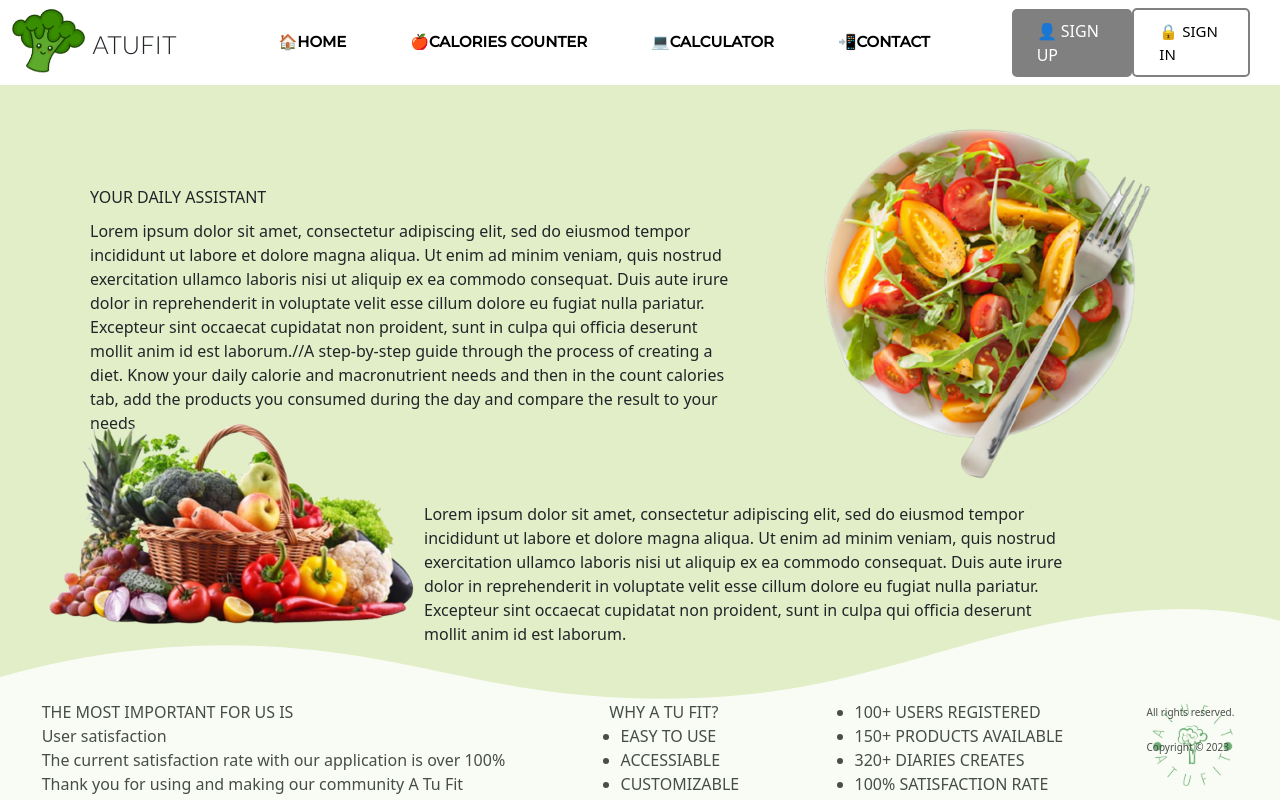
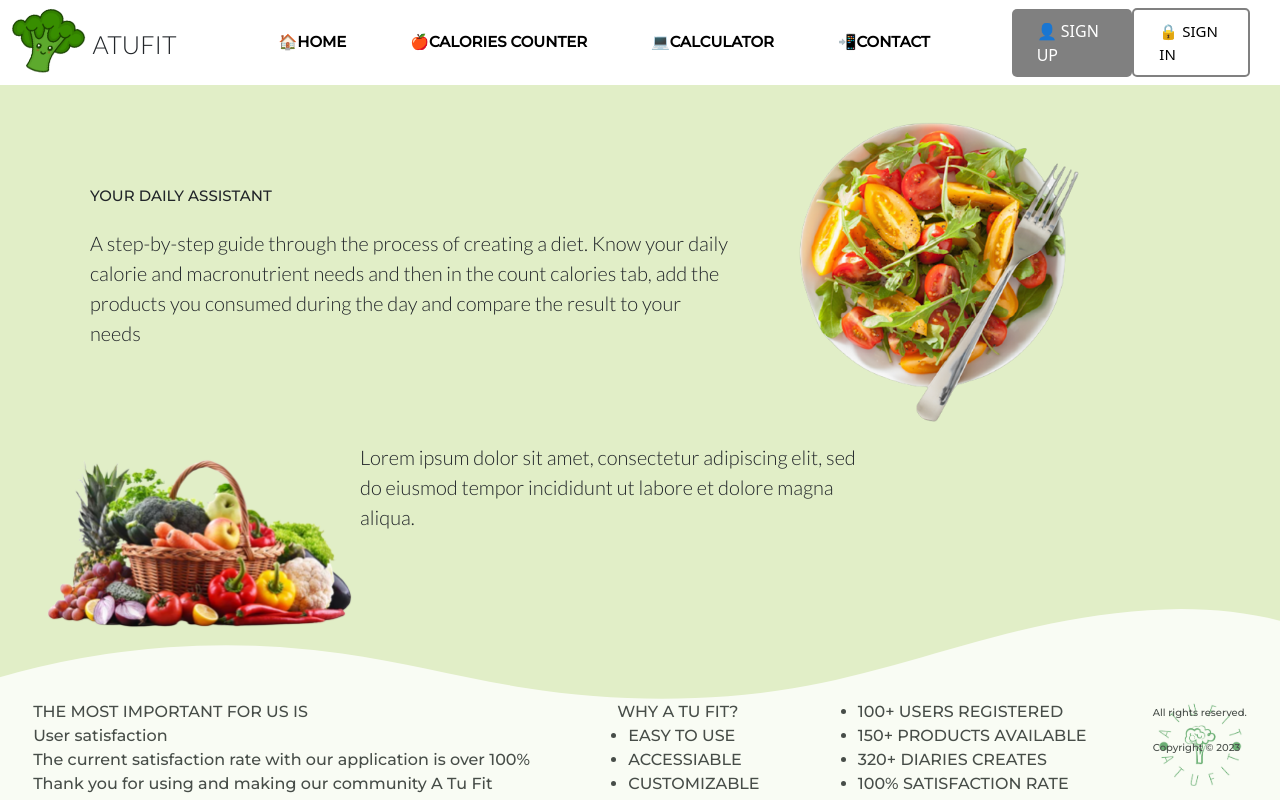
Before and after one commit to PatrycjaBochnak/ATuFit, a React (Create React App) app: page / in a window 1280 px wide. Built offline with nearby package versions, Linux system fonts and the light colour scheme.

Commit message:
creating style

```diff
--- a/package.json
+++ b/package.json
@@ -3,10 +3,14 @@
   "version": "0.1.0",
   "private": true,
   "dependencies": {
+    "@emotion/react": "^11.10.6",
+    "@emotion/styled": "^11.10.6",
     "@fortawesome/fontawesome-svg-core": "^6.4.0",
     "@fortawesome/free-regular-svg-icons": "^6.4.0",
     "@fortawesome/free-solid-svg-icons": "^6.4.0",
     "@fortawesome/react-fontawesome": "^0.2.0",
+    "@mui/material": "^5.12.0",
+    "@mui/styled-engine-sc": "^5.12.0",
     "@testing-library/jest-dom": "^5.16.5",
     "@testing-library/react": "^13.4.0",
     "@testing-library/user-event": "^13.5.0",
@@ -25,6 +29,7 @@
     "react-scripts": "5.0.1",
     "react-slick": "^0.29.0",
     "sass": "^1.60.0",
+    "styled-components": "^5.3.9",
     "web-vitals": "^2.1.4"
   },
   "scripts": {
--- a/src/components/calendar.js
+++ b/src/components/calendar.js
@@ -1,5 +1,5 @@
 import ListResult from "./listResult";
-import React from "react";
+import React, { useState } from "react";
 import Footer from "./footer";
 import Calendar from "react-calendar";
 
@@ -46,7 +46,7 @@ class CarouselDay extends React.Component {
   render() {
     return (
       <>
-          <div className="calendarCalories">
+           <div className="calendarCalories">
           <Calendar className="calendar" onChange={this.calendarValueOnChange} value={this.state.calendarValue} />
             <h3 className="calendarDay">Day: {this.state.calendarValue}</h3>
             <hr className="separator" />
--- a/src/components/contact.js
+++ b/src/components/contact.js
@@ -1,6 +1,7 @@
-import { Button, Container } from "react-bootstrap";
+import { Container } from "react-bootstrap";
 import React, { useState } from "react"
 import Footer from "./footer"
+import { Button } from "@mui/material"
 
 function Contact() {
     const [inputValue, setInputValue] = useState('');
@@ -22,18 +23,18 @@ function Contact() {
       {" "}
       <Container fluid className="cont">
         <div className="contactButtons">
-          <a className="CvButton" href="/" target="_blank">
-            <Button>CV</Button>
+          <a className="CvButton">
+            <Button variant="outlined" disabled>CV</Button>
           </a>
           <a className="LiButton"
             href="https://www.linkedin.com/in/patrycja-bochnak-779a931a7/"
             target="_blank"
           >
-            <Button>LinkedIn</Button>
+            <Button variant="outlined">LinkedIn</Button>
           </a>
           <a className="GhButton"
             href="https://github.com/PatrycjaBochnak" target="_blank">
-            <Button>GitHub</Button>
+           <Button variant="outlined">GitHub</Button>
           </a>
         </div>
       </Container>
--- a/src/components/homePage.js
+++ b/src/components/homePage.js
@@ -14,7 +14,7 @@ function HomePage() {
           </div>
           <div className="heading2">
             <span>
-            Lorem ipsum dolor sit amet, consectetur adipiscing elit, sed do eiusmod tempor incididunt ut labore et dolore magna aliqua. Ut enim ad minim veniam, quis nostrud exercitation ullamco laboris nisi ut aliquip ex ea commodo consequat. Duis aute irure dolor in reprehenderit in voluptate velit esse cillum dolore eu fugiat nulla pariatur. Excepteur sint occaecat cupidatat non proident, sunt in culpa qui officia deserunt mollit anim id est laborum.//A step-by-step guide through the process of creating a diet. Know
+           A step-by-step guide through the process of creating a diet. Know
               your daily calorie and macronutrient needs and then in the count
               calories tab, add the products you consumed during the day and
               compare the result to your needs
@@ -24,7 +24,7 @@ function HomePage() {
         <div className="secondSlide">
           <img className="vegetables" src={vegetables} alt="vegetables" />
           <div className="heading3">
-            <span>Lorem ipsum dolor sit amet, consectetur adipiscing elit, sed do eiusmod tempor incididunt ut labore et dolore magna aliqua. Ut enim ad minim veniam, quis nostrud exercitation ullamco laboris nisi ut aliquip ex ea commodo consequat. Duis aute irure dolor in reprehenderit in voluptate velit esse cillum dolore eu fugiat nulla pariatur. Excepteur sint occaecat cupidatat non proident, sunt in culpa qui officia deserunt mollit anim id est laborum.</span>
+            <span>Lorem ipsum dolor sit amet, consectetur adipiscing elit, sed do eiusmod tempor incididunt ut labore et dolore magna aliqua.</span>
           </div>
         </div>
       </div>
--- a/src/styles/_app.scss
+++ b/src/styles/_app.scss
@@ -80,8 +80,9 @@ body, #root{
   flex-flow: column;
 }
 .footer {
+  font-family: montserrat;
   font-size: 20px;
-  position: fixed;
+  position: absolute;
   height: 100px;
   left: 0;
   bottom: 0;
@@ -92,6 +93,7 @@ body, #root{
   opacity: 0.8;
 }
 .secondFooter {
+  font-family: montserrat;
   display: flex;
   position: fixed;
   left: 0;
--- a/src/styles/_calculatorBMR.scss
+++ b/src/styles/_calculatorBMR.scss
@@ -1,4 +1,5 @@
 .calculatorText {
+    font-family: montserrat;
     padding: 20px;
     font-size: 20px;
 }
@@ -16,6 +17,7 @@
     font-size: 18px;
 }
 .resultBMR {
+    font-family: montserrat;
     font-size: 30px;
 }
 .workout {
@@ -32,5 +34,6 @@
     font-size: 20px;
 }
 .resultTDEE {
+    font-family: montserrat;
     font-size: 30px;
 }
--- a/src/styles/_caloriesCounter.scss
+++ b/src/styles/_caloriesCounter.scss
@@ -13,6 +13,10 @@
   flex: 1 1 auto;
   display: flex !important;
   justify-content: center !important;
+}
+.searchResults {
+  font-family: montserrat;
+  font-weight: 100;
 }
 .results {
   flex: 1 1 auto;
@@ -55,6 +59,8 @@
   background-color: #e1eec7;
 }
 .calendarDay {
+  margin: 15px 0 15px 0;
+  font-family: montserrat;
   display: flex;
   align-items: center;
   flex-flow: column;
@@ -64,24 +70,28 @@
   align-items: center;
 }
 .breakfastResults {
+  font-family: lato;
   padding: 10px;
   display: flex;
   flex-flow: column;
   align-items: center;
 }
 .secondBreakfastResults {
+  font-family: lato;
   padding: 10px;
   display: flex;
   flex-flow: column;
   align-items: center;
 }
 .dinnerResults {
+  font-family: lato;
   padding: 10px;
   display: flex;
   flex-flow: column;
   align-items: center;
 }
 .supperResults {
+  font-family: lato;
   padding: 10px;
   display: flex;
   flex-flow: column;
--- a/src/styles/_colors.scss
+++ /dev/null
@@ -1,5 +0,0 @@
-// $colors: (
-//     background: #e1eec7
-// )
-
-// .background {background-color: #e1eec7; flex: 1 1 auto}
--- a/src/styles/_contact.scss
+++ b/src/styles/_contact.scss
@@ -1,4 +1,5 @@
 .simpleTextAboutMe {
+  font-family: montserrat;
   padding: 20px;
   display: flex;
   justify-content: center;
@@ -9,6 +10,7 @@
   justify-content: center;
 }
 .emailText {
+  font-family: montserrat;
   display: flex;
   flex-flow: column;
   justify-content: flex-start;
--- a/src/styles/_homePage.scss
+++ b/src/styles/_homePage.scss
@@ -1,7 +1,7 @@
 .salad1 {
     float: right;
-    width: 35%;
-    margin-right: 70px;
+    width: 30%;
+    margin-right: 150px;
 }
 .heading1, .heading2 {
     width: 50%;
@@ -10,19 +10,24 @@
     display: flex;
 }
 .heading1 {
+    font-size: 15px;
+    font-family: montserrat;
     margin-top: 100px;
     justify-content: flex-start;
 }
 .heading2 {
-    margin-top: 10px;
+    font-family: lato;
+    margin-top: 20px;
+    font-size: 20px;
 }
 .vegetables {
     float: left;
-    margin-top: -100px;
     margin-left: 40px;
-    width: 30%;
+    width: 25%;
 }
 .heading3 {
-    width: 50%;
+    font-size: 20px;
+    font-family: lato;
+    width: 40%;
     display: flex;
 }
```
Also changed, not shown: src/components/calculatorBMR.js (+6 -12 lines), src/styles/_variables.scss (added, +9 -0 lines), 1 other file (tests, documents, lock files or other folders).
